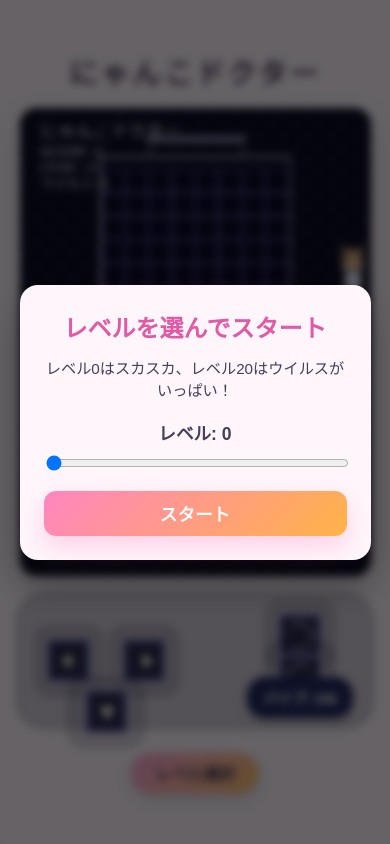
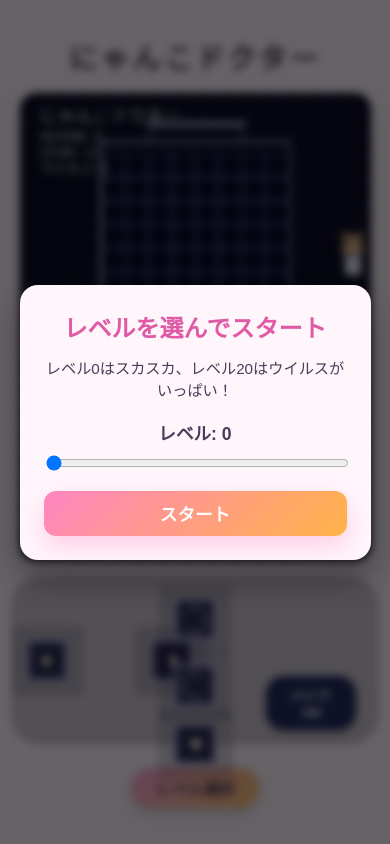
Before and after one commit to iwakicom-ux/nyanko-doctor, a plain HTML site: page index.html in a window 390 px wide. Drawn offline with Linux system fonts and the light colour scheme.

Commit message:
Add files via upload
oho

```diff
--- a/index.html
+++ b/index.html
@@ -6,11 +6,12 @@
     <title>にゃんこドクター</title>
     <link rel="stylesheet" href="style.css">
 </head>
-<body>
+<body oncontextmenu="return false;">
     <main class="game-shell">
         <h1 class="game-title">にゃんこドクター</h1>
         <canvas id="gameCanvas" width="480" height="640" aria-label="にゃんこドクターのプレイ画面"></canvas>
         <div class="game-controls" aria-label="操作ボタン">
+            <div class="controller-wrapper">
                 <div class="controller-surface">
                     <div class="dpad">
                         <button id="btnLeft" class="control-btn" aria-label="左移動">
@@ -36,6 +37,7 @@
                     </button>
                 </div>
             </div>
+        </div>
         <button id="btnLevel" class="level-menu-btn" aria-label="レベル選択画面を開く">レベル選択</button>
     </main>
     <div id="levelOverlay" class="level-overlay" role="dialog" aria-modal="true" aria-label="レベル選択画面">
--- a/main.js
+++ b/main.js
@@ -23,6 +23,14 @@ const PREVIEW_ORIGIN = {
 const SPAWN_ORIENTATIONS = ["right", "down"];
 const HAPTIC_TAP_DURATION = 35;
 const HAPTIC_CLEAR_PATTERN = [25, 40, 25];
+
+window.addEventListener(
+    "contextmenu",
+    (event) => {
+        event.preventDefault();
+    },
+    { passive: false }
+);
 
 const COLOR_CODES = { red: 1, blue: 2, yellow: 3 };
 const COLOR_NAMES = Object.keys(COLOR_CODES);
@@ -148,6 +156,9 @@ function setupInputHandlers() {
     const rotateCWButton = document.getElementById("btnRotateCW");
     const vibrationButton = document.getElementById("btnVibration");
     updateVibrationButton();
+    document.querySelectorAll(".control-btn img").forEach((img) => {
+        img.setAttribute("draggable", "false");
+    });
 
     leftButton.addEventListener("pointerdown", (event) => {
         event.preventDefault();
--- a/style.css
+++ b/style.css
@@ -1,9 +1,7 @@
- :root {
+:root {
     --controller-width: 520px;
     --control-size: 96px;
-    --control-gap: 24px;
-    --control-radius: 24px;
-    --controller-aspect: 2.6;
+    --controller-aspect: 11 / 5;
 }
 
 * {
@@ -46,37 +44,83 @@ canvas {
 
 .game-controls {
     width: min(var(--controller-width), 95vw);
-    position: relative;
+}
+
+.controller-wrapper {
+    width: 100%;
 }
 
 .controller-surface {
     position: relative;
     width: 100%;
     aspect-ratio: var(--controller-aspect);
-    background: rgba(15, 12, 34, 0.18);
+    background: rgba(15, 12, 34, 0.2);
     border-radius: 28px;
-    padding: 5%;
-    display: flex;
-    justify-content: space-between;
-    align-items: center;
-    box-shadow: inset 0 0 0 2px rgba(17, 12, 46, 0.15);
+    box-shadow: inset 0 0 0 2px rgba(17, 12, 46, 0.12);
 }
 
-.dpad {
-    position: relative;
-    width: 45%;
-    height: 100%;
+.control-btn,
+.toggle-btn {
+    position: absolute;
+    border: none;
+    border-radius: 24px;
+    width: var(--control-size);
+    aspect-ratio: 1;
+    background: rgba(17, 12, 46, 0.18);
+    box-shadow: inset 0 0 0 2px rgba(17, 12, 46, 0.15);
+    display: flex;
+    align-items: center;
+    justify-content: center;
+    cursor: pointer;
+    touch-action: manipulation;
 }
 
-.rotate-stack {
-    position: relative;
-    width: 35%;
-    height: 100%;
-    display: flex;
-    flex-direction: column;
-    align-items: center;
-    justify-content: center;
-    gap: var(--control-gap);
+#btnLeft {
+    left: 14%;
+    top: 50%;
+    transform: translate(-50%, -50%);
+}
+
+#btnRight {
+    left: 34%;
+    top: 50%;
+    transform: translate(-50%, -50%);
+}
+
+#btnDown {
+    left: 24%;
+    top: 78%;
+    transform: translate(-50%, -50%);
+    width: calc(var(--control-size) * 1.15);
+}
+
+#btnRotateCCW {
+    left: 66%;
+    top: 38%;
+    transform: translate(-50%, -50%);
+}
+
+#btnRotateCW {
+    left: 84%;
+    top: 58%;
+    transform: translate(-50%, -50%);
+}
+
+#btnVibration {
+    width: clamp(90px, 18vw, 130px);
+    aspect-ratio: 2.8 / 1;
+    bottom: 8%;
+    right: 6%;
+    font-size: clamp(0.8rem, 2.5vw, 1rem);
+    font-weight: 600;
+    background: #222b61;
+    color: #fff;
+    box-shadow: 0 4px 10px rgba(0, 0, 0, 0.2);
+}
+
+#btnVibration[aria-pressed="false"] {
+    background: #707bba;
+    color: rgba(255, 255, 255, 0.85);
 }
 
 .control-btn {
@@ -95,9 +139,11 @@ canvas {
 }
 
 .control-btn img {
-    width: calc(var(--control-size) * 0.72);
-    height: calc(var(--control-size) * 0.72);
-    display: block;
+    width: calc(var(--control-size) * 0.7);
+    height: calc(var(--control-size) * 0.7);
+    pointer-events: none;
+    user-select: none;
+    -webkit-user-drag: none;
 }
 
 .control-btn {
@@ -186,10 +232,8 @@ canvas {
 
 @media (max-width: 540px) {
     :root {
-        --controller-width: 92vw;
-        --control-size: clamp(60px, 18vw, 96px);
-        --control-gap: clamp(10px, 3vw, 18px);
-        --control-radius: clamp(16px, 4vw, 24px);
+        --controller-width: 94vw;
+        --control-size: clamp(56px, 17vw, 96px);
     }
 }
 
```
Lines whose indentation alone changed are shown as unchanged.
